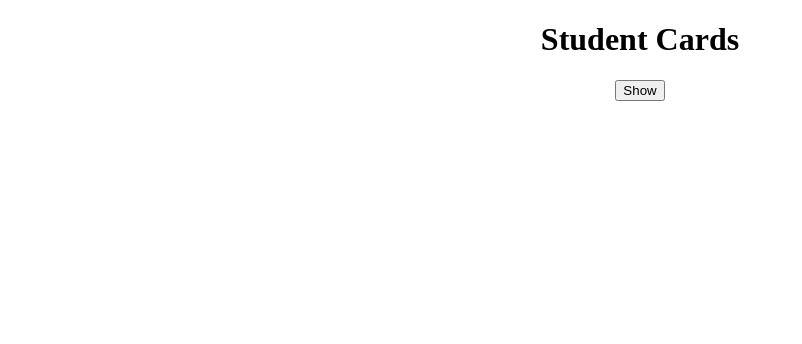
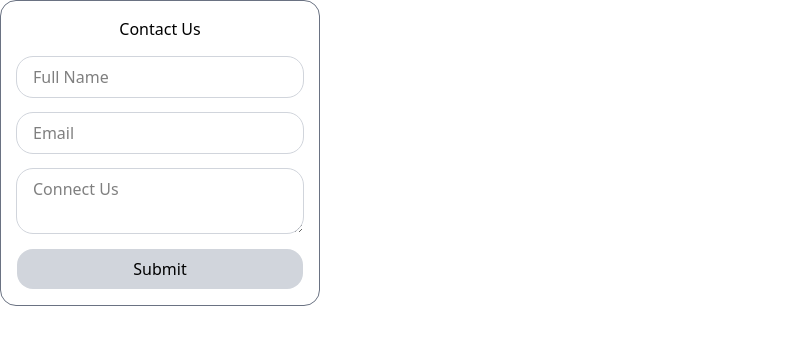
Before and after one commit to Zeologan/Angular-Micro-Build, an Angular app: page / in a window 1280 px wide. Shown: the top 344 px of the page, without its empty margins (0-802 px from the left). Built offline with nearby package versions, Linux system fonts and the light colour scheme.

Commit message:
Day 8 completed

```diff
--- a/src/app/app.component.html
+++ b/src/app/app.component.html
@@ -4,4 +4,5 @@
 <!-- <app-structural-directives></app-structural-directives> -->
 <!-- <app-parent-to-child/> -->
 <!-- <app-child-to-parent/> -->
-<app-student-card/>
+<!-- <app-student-card/> -->
+<app-template-driven></app-template-driven>
--- a/src/app/app.module.ts
+++ b/src/app/app.module.ts
@@ -13,6 +13,7 @@ import { ChildComponent } from './parent-to-child/child/child.component';
 import { ChildToParentComponent } from './child-to-parent/child-to-parent.component';
 import { OutputComponent } from './child-to-parent/output/output.component';
 import { StudentCardComponent } from './student-card/student-card.component';
+import { TemplateDrivenComponent } from './template-driven/template-driven.component';
 
 @NgModule({
   declarations: [
@@ -25,7 +26,8 @@ import { StudentCardComponent } from './student-card/student-card.component';
     ChildComponent,
     ChildToParentComponent,
     OutputComponent,
-    StudentCardComponent
+    StudentCardComponent,
+    TemplateDrivenComponent
   ],
   imports: [
     BrowserModule,
--- /dev/null
+++ b/src/app/template-driven/template-driven.component.html
@@ -0,0 +1,10 @@
+<!-- form Container  -->
+<div class="w-[320px] border border-gray-500 p-4 rounded-2xl">
+    <h2 class="text-center pb-4">Contact Us</h2>
+    <form class="flex flex-col gap-4" #contactForm="ngForm" (ngSubmit)="onSubmit(contactForm)">
+        <input type="text" name="fullname" placeholder="Full Name" class="py-2 px-4 outline outline-gray-300 rounded-2xl" ngModel required>
+        <input type="text" name="email" placeholder="Email" class="py-2 px-4 outline outline-gray-300 rounded-2xl" ngModel required>
+        <textarea name="connect" id="" placeholder="Connect Us" class="py-2 px-4 outline outline-gray-300 rounded-2xl" ngModel ></textarea>
+        <button class="bg-gray-300 py-2 px-4 rounded-2xl hover:bg-gray-400 hover:text-white all duration-300 cursor-pointer" type="submit" [disabled]="contactForm.invalid">Submit</button>
+    </form>
+</div>
--- /dev/null
+++ b/src/app/template-driven/template-driven.component.ts
@@ -0,0 +1,12 @@
+import { Component } from '@angular/core';
+
+@Component({
+  selector: 'app-template-driven',
+  templateUrl: './template-driven.component.html',
+  styleUrls: ['./template-driven.component.css']
+})
+export class TemplateDrivenComponent {
+  onSubmit(form:any){
+    console.log(`Form Value : ${JSON.stringify(form.value)}`)
+  }
+}
--- a/src/index.html
+++ b/src/index.html
@@ -1,13 +1,17 @@
 <!doctype html>
 <html lang="en">
+
 <head>
   <meta charset="utf-8">
   <title>AngularMicroBuild</title>
   <base href="/">
   <meta name="viewport" content="width=device-width, initial-scale=1">
+  <script src="https://cdn.jsdelivr.net/npm/@tailwindcss/browser@4"></script>
   <link rel="icon" type="image/x-icon" href="favicon.ico">
 </head>
+
 <body>
   <app-root></app-root>
 </body>
+
 </html>
```
Also changed, not shown: src/app/template-driven/template-driven.component.css (added).
